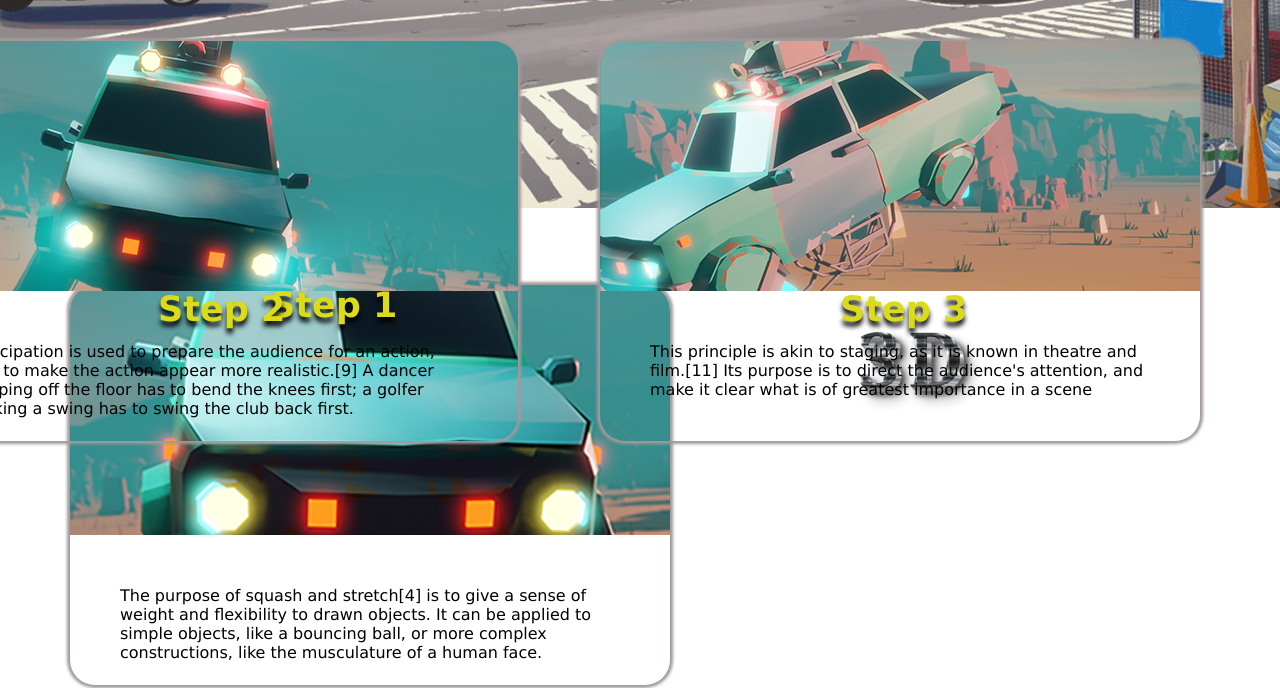
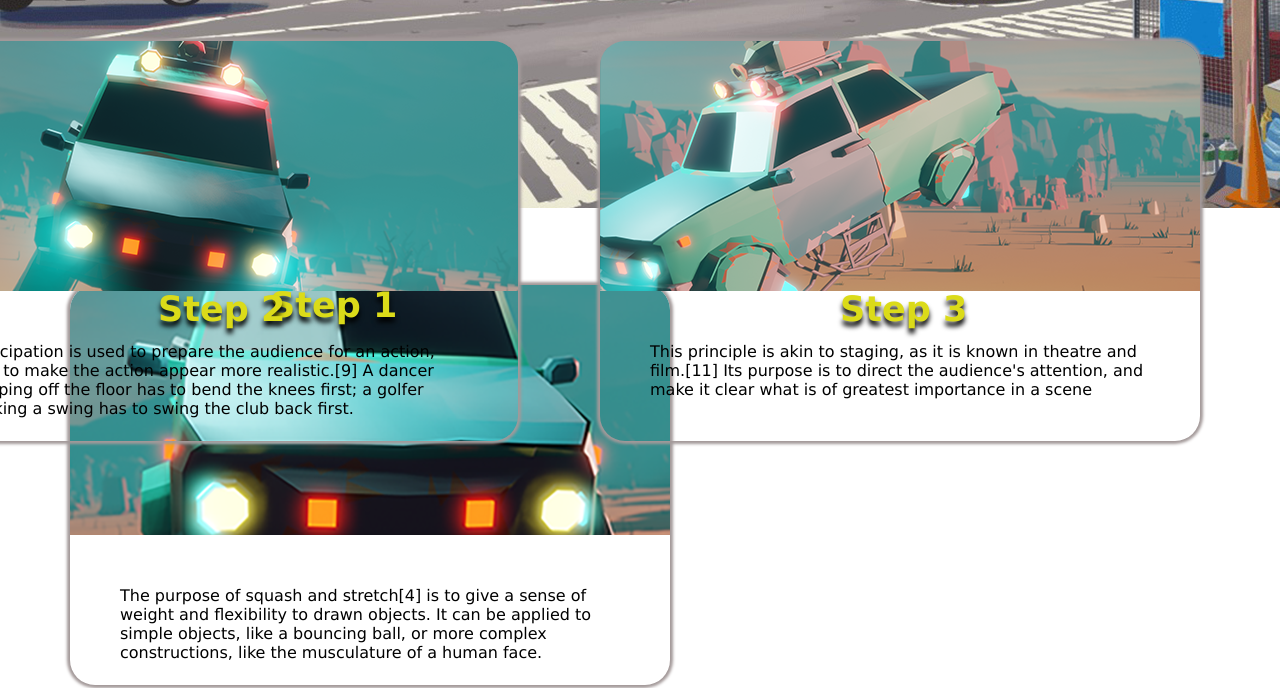
Before and after one commit to fayek2025/Website-projects, a plain HTML site: page index.html in a window 1280 px wide. Shown: the part 512-1200 px from the top of the page. Drawn offline with Linux system fonts and the light colour scheme.

Commit message:
stylesheet.css

```diff
--- a/stylesheet.css
+++ b/stylesheet.css
@@ -181,6 +181,6 @@
     height: 200px;
     position:absolute;
     left: 750px;
-    bottom:-200px;
+    bottom: 200px;
     margin: 0%;
 }
```
